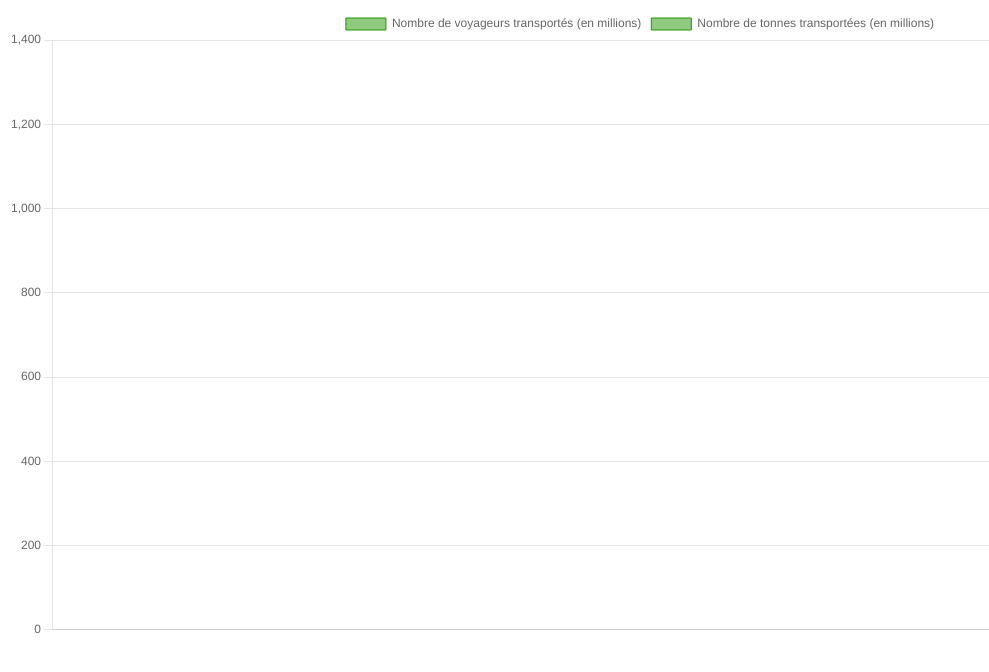
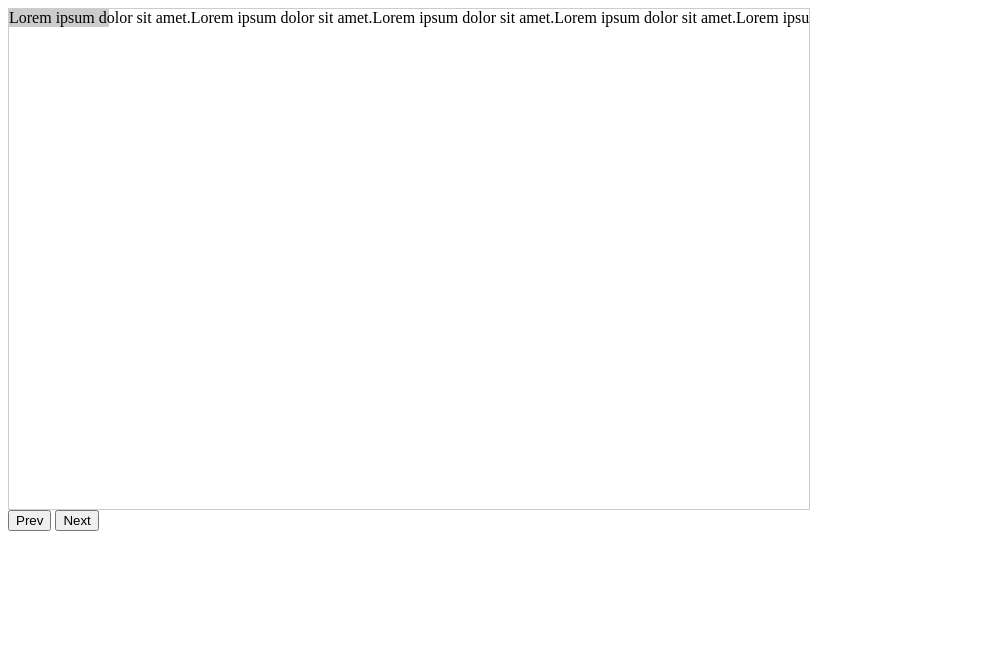
Before and after one commit to Kagzea0/SAE303_Datavisualisation, a plain HTML site: page test.html in a window 1280 px wide. Shown: the whole page, without its empty margins (0-989 px from the left). Drawn offline with nearby package versions, Linux system fonts and the light colour scheme.

Commit message:
com 14
Je fais des tests pour implémenter des boutons permettant un scroll horizontal bien plus simple

```diff
--- /dev/null
+++ b/test.css
@@ -0,0 +1,58 @@
+/* body {
+    overflow-x: hidden;
+}
+
+#image {
+    position: absolute;
+    left: 0;
+    top: 0;
+    height: 100vh;
+    z-index: 1;
+}
+
+.prev, .next {
+    position: fixed;
+    top: 50%;
+    z-index: 15;
+    width: 42.5px;
+    height: 50px;
+    padding-left: 24px;
+    padding-top: 16px;
+    padding-right: 0px;
+    border-radius: 5px;
+    color: white;
+    font-size: 24px;
+    font-weight: bold;
+    cursor: pointer;
+    transition: 0.6s ease;
+    background-color: rgba(0,0,0,0.8);
+}
+
+.prev {
+    left: 10px;
+}
+
+.next {
+    right: 10px;
+} */
+
+/* On hover, add a black background color with a little bit see-through */
+/* .prev:hover, .next:hover {
+    color: rgba(0,0,0,0.8);
+    background-color: rgba(255,255,255,0.8);
+} */
+
+/* BAZAR */
+
+#container {
+    border: 1px solid #ccc;
+    overflow: scroll;
+    width: 800px;
+    height: 500px;
+}
+
+#content {
+    background-color: #ccc;
+    width: 100px;
+    white-space: nowrap;
+}
--- a/test.html
+++ b/test.html
@@ -4,13 +4,32 @@
     <meta charset="UTF-8">
     <meta name="viewport" content="width=device-width, initial-scale=1.0">
     <title>Chart JS</title>
+    <link rel="stylesheet" href="test.css">
 </head>
+<body>
 
-    <canvas id="TraficDepuis1841" aria-label="chart" role="img"></canvas>
+    <!-- <img src="Images/Frise.png" id="image">
 
-    <script src="https://cdnjs.cloudflare.com/ajax/libs/Chart.js/3.7.0/chart.min.js"></script>
+    <a id="prev" onclick="moveImage(-100)">❮</a>
+    <a id="next" onclick="moveImage(100)">❯</a> -->
 
     <script type="text/javascript" src="test.js"></script>
 
+    <div id="container">
+        <div id="content">
+            Lorem ipsum dolor sit amet.Lorem ipsum dolor sit amet.Lorem ipsum dolor sit amet.Lorem ipsum dolor sit amet.Lorem ipsum dolor sit amet.Lorem ipsum dolor sit amet.
+            Lorem ipsum dolor sit amet.Lorem ipsum dolor sit amet.Lorem ipsum dolor sit amet.Lorem ipsum dolor sit amet.Lorem ipsum dolor sit amet.Lorem ipsum dolor sit amet.
+            Lorem ipsum dolor sit amet.Lorem ipsum dolor sit amet.Lorem ipsum dolor sit amet.Lorem ipsum dolor sit amet.Lorem ipsum dolor sit amet.Lorem ipsum dolor sit amet.
+            Lorem ipsum dolor sit amet.Lorem ipsum dolor sit amet.Lorem ipsum dolor sit amet.Lorem ipsum dolor sit amet.Lorem ipsum dolor sit amet.Lorem ipsum dolor sit amet.
+            Lorem ipsum dolor sit amet.Lorem ipsum dolor sit amet.Lorem ipsum dolor sit amet.Lorem ipsum dolor sit amet.Lorem ipsum dolor sit amet.Lorem ipsum dolor sit amet.
+            Lorem ipsum dolor sit amet.Lorem ipsum dolor sit amet.Lorem ipsum dolor sit amet.Lorem ipsum dolor sit amet.Lorem ipsum dolor sit amet.Lorem ipsum dolor sit amet.
+            Lorem ipsum dolor sit amet.Lorem ipsum dolor sit amet.Lorem ipsum dolor sit amet.Lorem ipsum dolor sit amet.Lorem ipsum dolor sit amet.Lorem ipsum dolor sit amet.
+            Lorem ipsum dolor sit amet.Lorem ipsum dolor sit amet.Lorem ipsum dolor sit amet.Lorem ipsum dolor sit amet.Lorem ipsum dolor sit ametLorem ipsum dolor sit amet.
+        </div>
+    </div>
+
+    <button id="slideLeft" type="button">Prev</button>
+    <button id="slideRight" type="button">Next</button>
+
 </body>
 </html>
--- a/test.js
+++ b/test.js
@@ -1,81 +1,10 @@
-const traficCanvas = document.getElementById('TraficDepuis1841');
-const traficChart = new Chart(traficCanvas, {
-    type: 'line',
-    data: {
-        labels: [], // Les dates iront ici
-        datasets: [
-            {
-                label: 'Nombre de voyageurs transportés (en millions)',
-                data: [], // Les données iront ici
-                fill: true,
-                backgroundColor: 'rgba(32, 149, 0, 0.5)', // Bleu
-                borderColor: 'rgba(32, 149, 0, 1)',
-                borderWidth: 1,
-                tension: 0.1,
-                radius: 0, // Taille des bulles
-                hoverRadius: 0, // Taille au survol (même taille que radius)
-                text: [] // Ajout d'une propriété text pour stocker le texte personnalisé
-            },
-            {
-                label: 'Nombre de tonnes transportées (en millions)',
-                data: [], // Les données iront ici
-                fill: true,
-                backgroundColor: 'rgba(32, 149, 0, 0.5)', // Bleu
-                borderColor: 'rgba(32, 149, 0, 1)',
-                borderWidth: 1,
-                tension: 0.1,
-                radius: 0, // Taille des bulles
-                hoverRadius: 0, // Taille au survol (même taille que radius)
-                text: [] // Ajout d'une propriété text pour stocker le texte personnalisé
-            }
-        ]
-    },
-    options: {
-        tooltips: {
-            callbacks: {
-                label: function (tooltipItem, data) {
-                    // Récupère l'index de la bulle survolée
-                    const index = tooltipItem.index;
+const buttonRight = document.getElementById('slideRight');
+const buttonLeft = document.getElementById('slideLeft');
 
-                    // Récupère le texte personnalisé correspondant à l'index
-                    const text = data.datasets[tooltipItem.datasetIndex].text[index];
+buttonRight.onclick = function () {
+    document.getElementById('container').scrollLeft += 20;
+};
 
-                    return text;
-                }
-            }
-        }
-    }
-});
-
-// Charger le fichier JSON
-fetch('JSON/Trafic_voyageurs_et_marchandises_depuis_1841.json')
-    .then(response => response.json())
-    .then(data => {
-        // Mettre à jour les données du graphique
-        updateChartData7(traficChart, data);
-    })
-    .catch(error => console.error('Erreur lors du chargement du fichier JSON :', error));
-
-// Fonction pour mettre à jour les données du graphique
-function updateChartData7(chart, data) {
-
-    chart.data.labels = data.map(entry => entry.date);
-
-    chart.data.datasets[0].data = data.map(entry =>
-        entry.voyageurs);
-
-    chart.data.datasets[1].data = data.map(entry =>
-        entry.tonnes);
-
-    chart.options.tooltips.callbacks.label = function (tooltipItem, data) {
-        // Récupère l'index de la bulle survolée
-        const index = tooltipItem.index;
-
-        // Récupère le texte personnalisé correspondant à l'index
-        const text = data.datasets[tooltipItem.datasetIndex].text[index];
-
-        return text;
-    };
-
-    chart.update(); // Mettre à jour le graphique
-}
+buttonLeft.onclick = function () {
+    document.getElementById('container').scrollLeft -= 20;
+};
```
Also changed, not shown: carrousel.js (deleted, +0 -23 lines), index.css (+6 -50 lines), index.html (+6 -4 lines), 1 other file.
